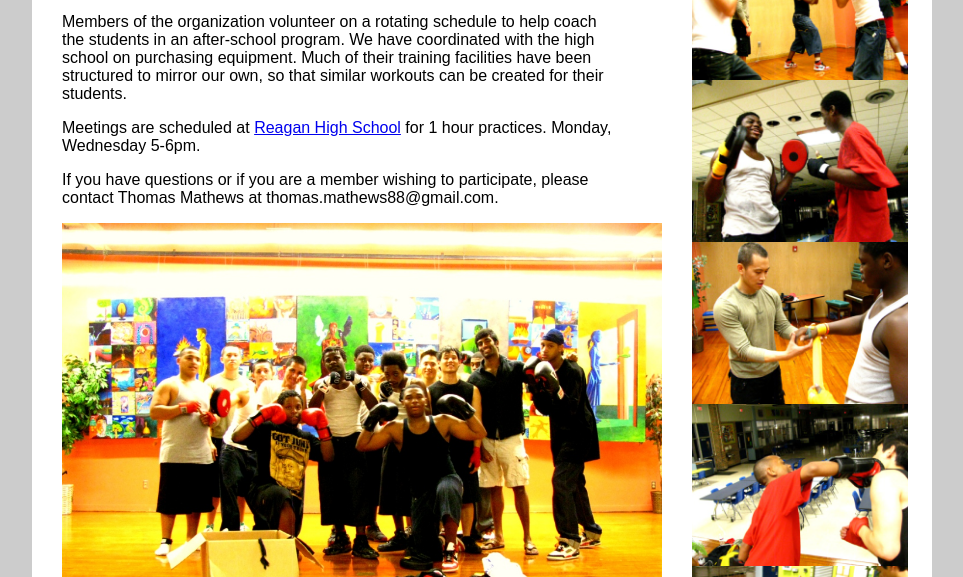
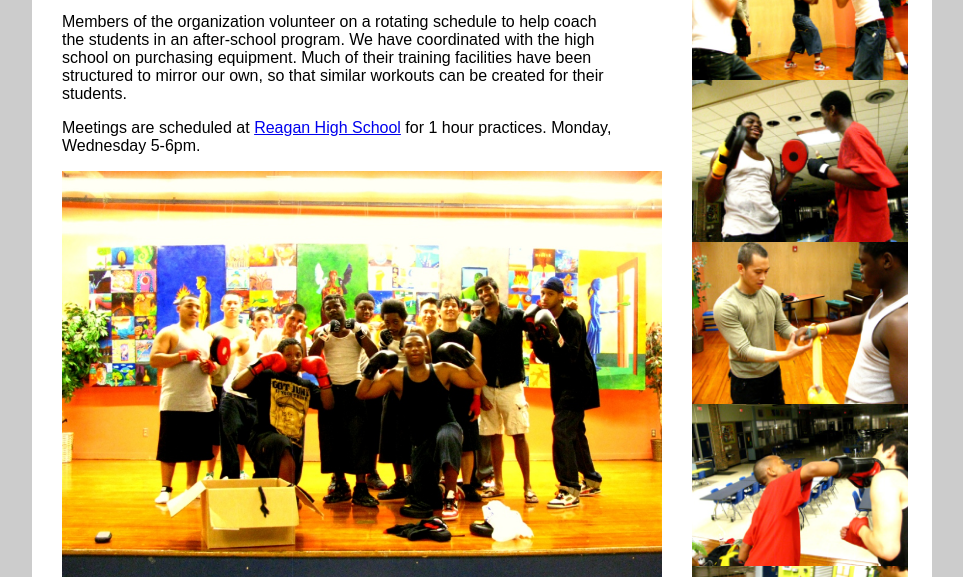
Before and after one commit to rajsite/utboxing, a plain HTML site: page reagan_high.html in a window 1280 px wide. Shown: the part 223-800 px from the top of the page, without its empty margins (158-1121 px from the left). Drawn offline with Linux system fonts and the light colour scheme.

Commit message:
update to reagan

```diff
--- a/reagan_high.html
+++ b/reagan_high.html
@@ -42,7 +42,7 @@
 			<p>Starting Spring 2011, University Boxing has teamed up with the administration at Reagan High School in North Austin to establish a boxing/mentoring program for students of Reagan High.</p>
 			<p>Members of the organization volunteer on a rotating schedule to help coach the students in an after-school program. We have coordinated with the high school on purchasing equipment. Much of their training facilities have been structured to mirror our own, so that similar workouts can be created for their students.</p>
 			<p>Meetings are scheduled at <a href="http://www.austinisd.org/schools/details.phtml?id=021/">Reagan High School</a> for 1 hour practices. Monday, Wednesday 5-6pm.</p>
-			<p>If you have questions or if you are a member wishing to participate, please contact Thomas Mathews at thomas.mathews88@gmail.com. </p>
+			<p></p>
 			<p><img src="Pictures/reagan pose.JPG" width="600" height="450" alt="Reagan pose" /></p>
 </div>
 		<div id="aside">
```
